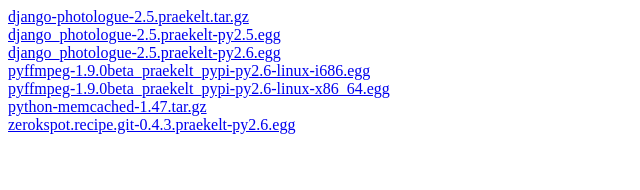
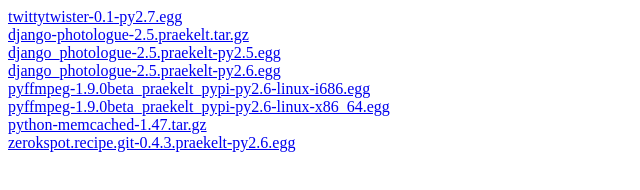
Before and after one commit to praekelt/public-eggs, a plain HTML site: page index.html in a window 1280 px wide. Shown: the whole page, without its empty margins (0-640 px from the left). Drawn offline with Linux system fonts and the light colour scheme.

Commit message:
Update index.html

```diff
--- a/index.html
+++ b/index.html
@@ -2,6 +2,7 @@
 <meta http-equiv="content-type" content="text/html; charset=ISO-8859-1">
 <html>
     <body bgcolor="white">
+        <a href="https://github.com/downloads/praekelt/public-eggs/twittytwister-0.1-py2.7.egg">twittytwister-0.1-py2.7.egg</a><br />
         <a href="https://github.com/downloads/praekelt/public-eggs/django-photologue-2.5.praekelt.tar.gz">django-photologue-2.5.praekelt.tar.gz</a><br />
         <a href="https://github.com/downloads/praekelt/public-eggs/django_photologue-2.5.praekelt-py2.5.egg">django_photologue-2.5.praekelt-py2.5.egg</a><br />
         <a href="https://github.com/downloads/praekelt/public-eggs/django_photologue-2.5.praekelt-py2.6.egg">django_photologue-2.5.praekelt-py2.6.egg</a><br />
```
